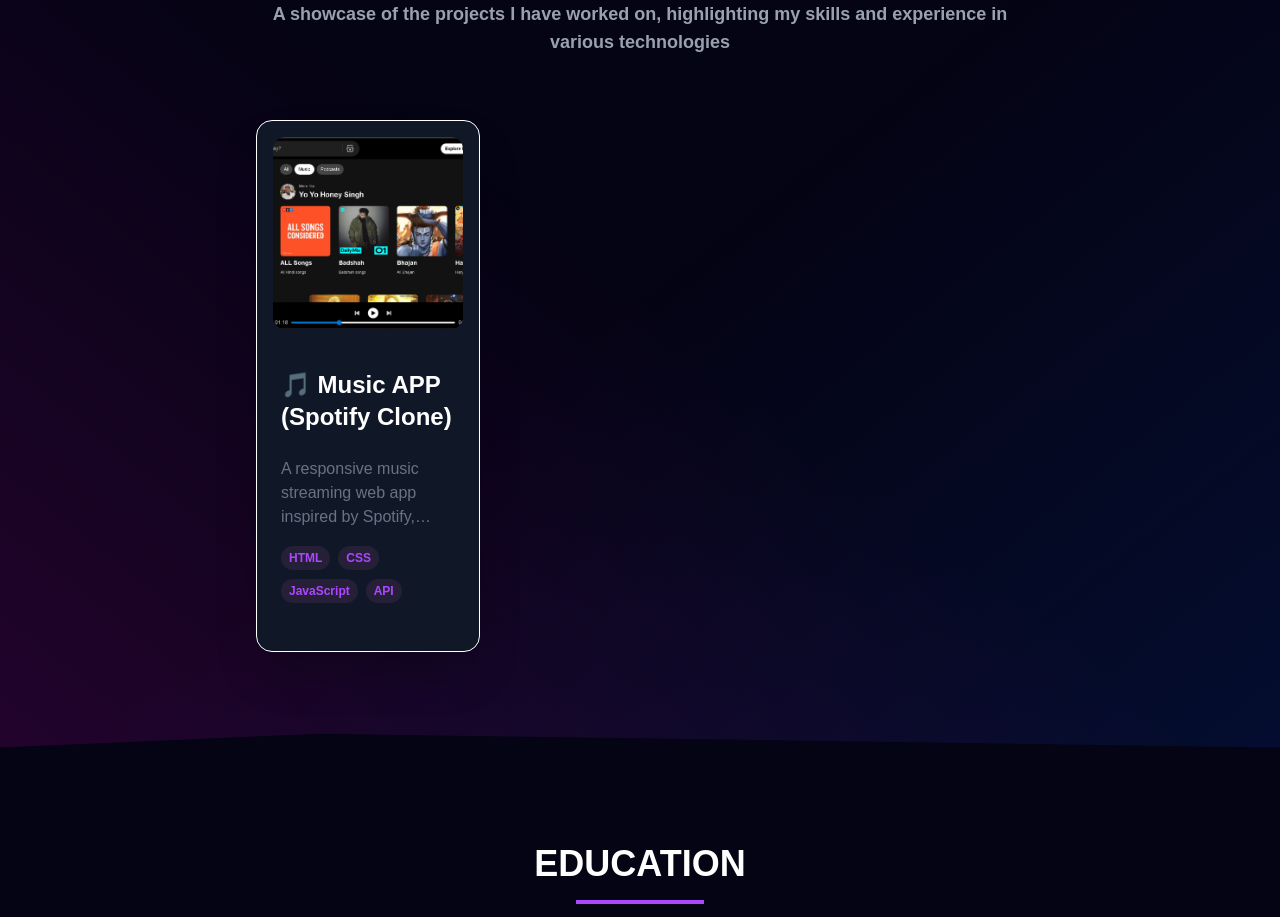
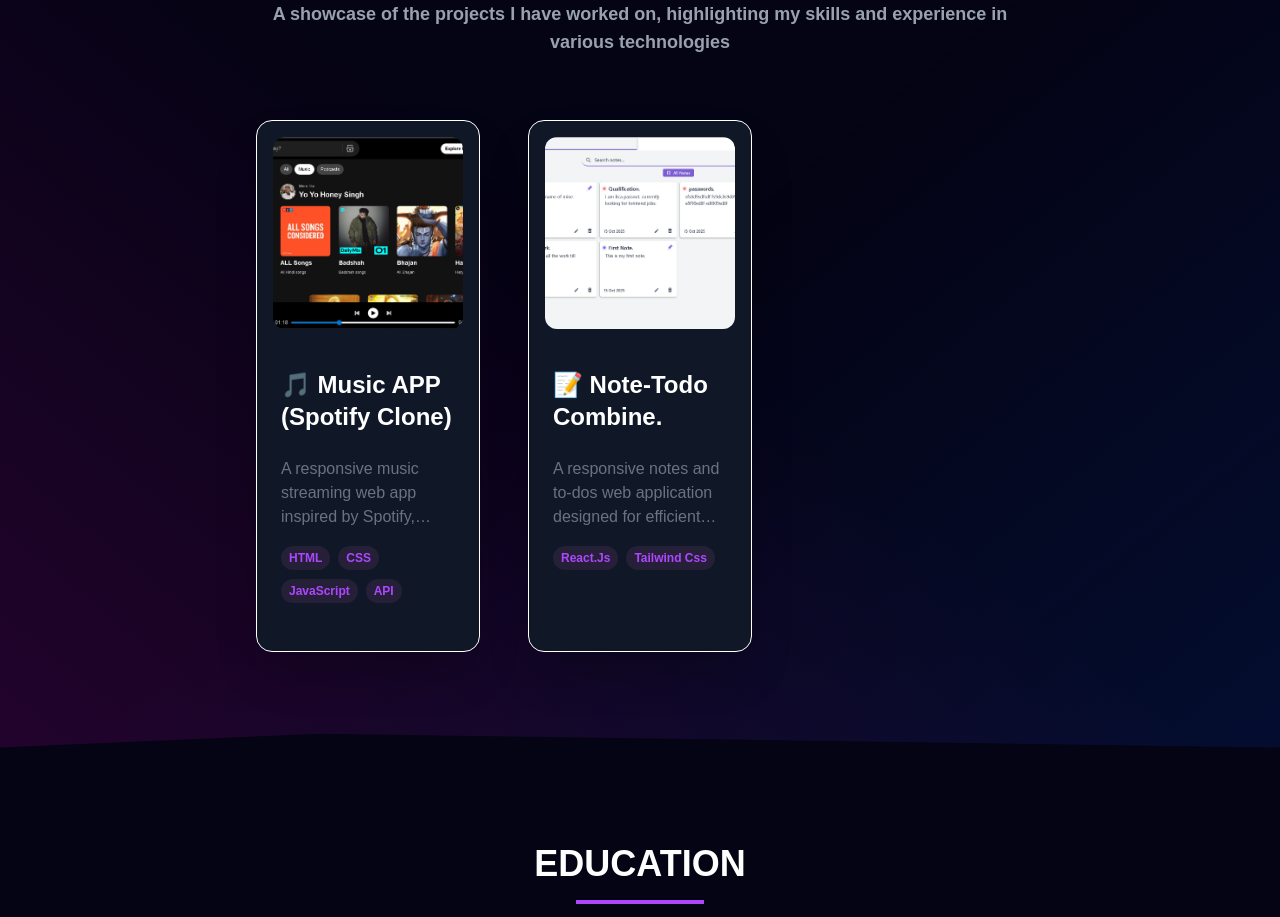
Before and after one commit to eclipse-dev3/Gaurav-Kumar, a React (Vite) app: page / in a window 1280 px wide. Shown: the part 1920-2837 px from the top of the page. Built offline with nearby package versions, Linux system fonts and the light colour scheme.

Commit message:
add note-todo

```diff
--- a/src/constants.js
+++ b/src/constants.js
@@ -37,6 +37,7 @@ export default ProfileImg;
 // Projects Images
 
 import Spotify from './assets/spotify.png'
+import NoteTodo from './assets/note-todo.png'
 
 
 
@@ -107,6 +108,15 @@ export const projects = [
         github: "https://github.com/eclipse-dev3/spotify-clone",
         webapp: "https://gaurav-spotify-03.vercel.app/",
     },
+    {
+        id: 2,
+        title: "📝 Note-Todo Combine.",
+        description: 'A responsive notes and to-dos web application designed for efficient daily organization. It allows users to create, edit, pin, lock, and delete notes, as well as manage to-do lists with completion tracking. Featuring secure note encryption, recycle bin management, and smooth UI transitions, the app demonstrates my skills in React.js, Tailwind CSS, component-based architecture, state management, and responsive design.',
+        image: NoteTodo,
+        tags: ['React.Js', 'Tailwind Css'],
+        github: "https://github.com/eclipse-dev3/Note-Todo",
+        webapp: "https://note-todo-seven.vercel.app/",
+    },
 ]
 
 
```
Also changed, not shown: src/assets/Note-Todo.png (added).
